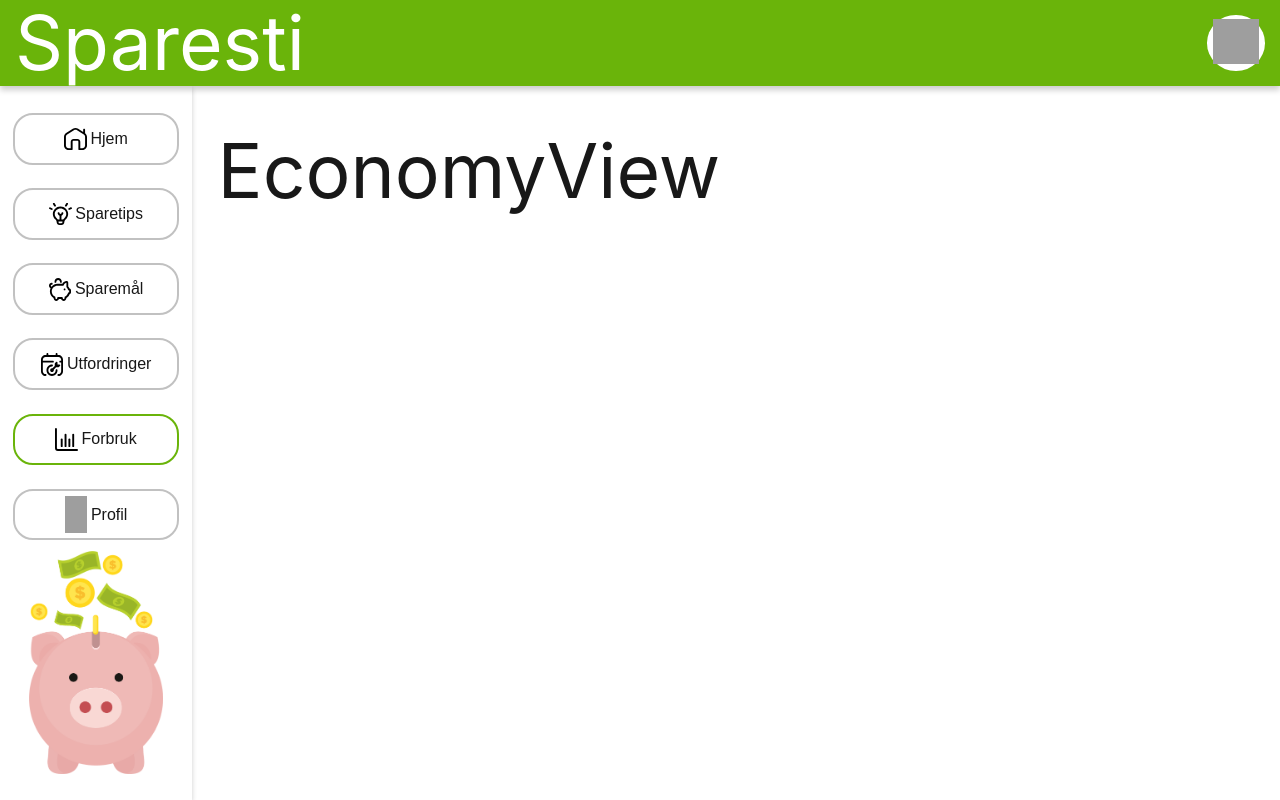
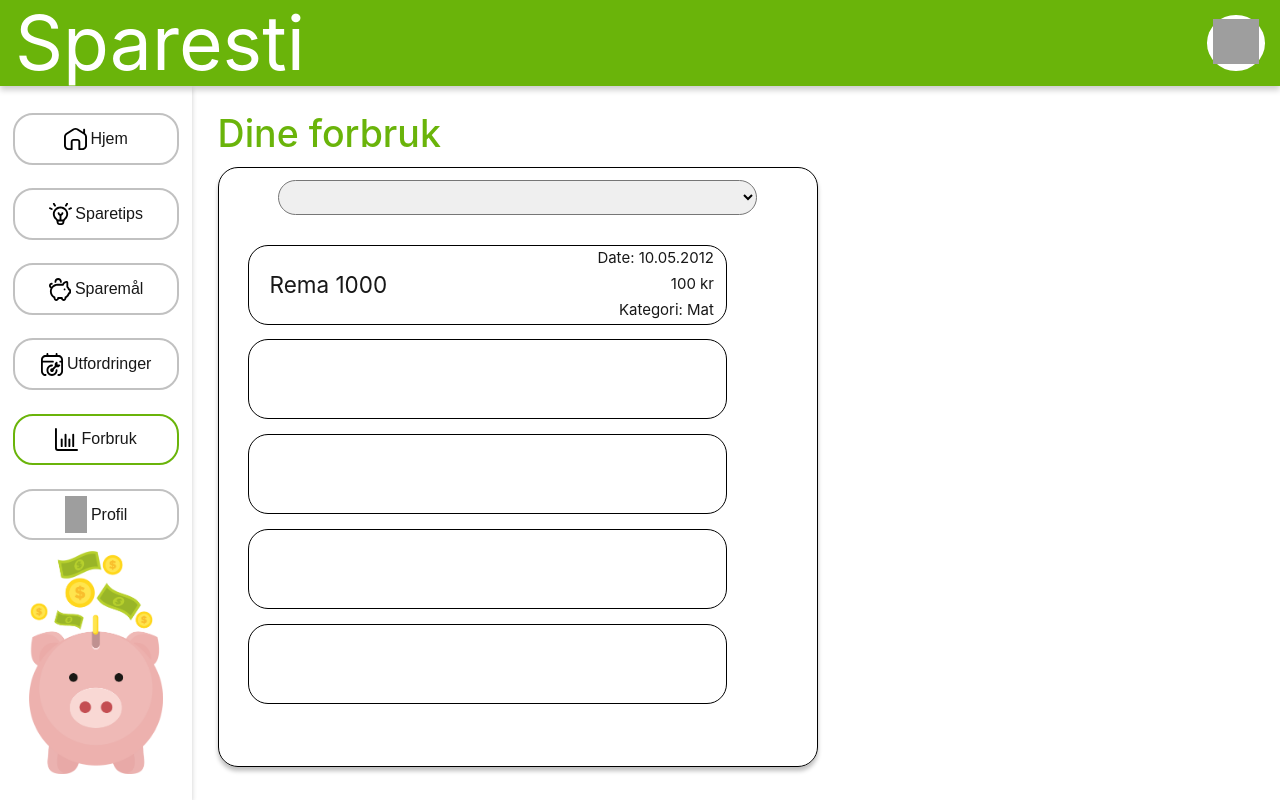
Before and after one commit to jensmjahle/Sparesti-frontend, a Vue app: page /homepage/economy in a window 1280 px wide. Built offline with nearby package versions, Linux system fonts and the light colour scheme; grey boxes are pictures that could not be loaded.

Commit message:
Created a dropdown component and a box

```diff
--- a/src/views/HomePage/EconomyView.vue
+++ b/src/views/HomePage/EconomyView.vue
@@ -1,11 +1,200 @@
 <script setup lang="ts">
+import { ref } from 'vue'
 
+const selectedOption = ref<string | null>(null)
+const dropdownOptions = [
+  'Option 1',
+  'Option 2',
+  'Option 3'
+]
+
+const handleSelectionChange = (value: string) => {
+  selectedOption.value = value
+}
 </script>
 
 <template>
-  <h1>EconomyView</h1>
+  <div class="economy-ui">
+
+  <h2>Dine forbruk</h2>
+  <div class="container">
+    <div class="box">
+      <div class="custom-dropdown-container">
+        <select class="custom-dropdown" v-model="selectedOption" @change="handleSelectionChange($event.target.value)">
+          <option disabled value="">Filtrer dine transaksjoner</option>
+          <option v-for="option in dropdownOptions" :key="option" :value="option">{{ option }}</option>
+        </select>
+      </div>
+      <div class="component-container">
+        <div class="component">
+          <div class="component-left">
+            <div class="component-title">
+              Rema 1000
+            </div>
+          </div>
+          <div class="component-right">
+            <div class="component-right-field">
+              <span> Date: 10.05.2012</span>
+            </div>
+            <div class="component-right-field">
+              <span>
+                100 kr
+              </span>
+            </div>
+            <div class="component-right-field">
+              <span>
+                Kategori: Mat
+              </span>
+            </div>
+
+
+          </div>
+        </div>
+        <div class="component">
+
+        </div>
+        <div class="component">
+
+        </div>
+        <div class="component">
+
+        </div>
+        <div class="component">
+
+        </div>
+      </div>
+
+    </div>
+  </div>
+  </div>
 </template>
+
+
+
 
 <style scoped>
 
+
+.economy-ui {
+  display: flex;
+  flex-direction: column;
+  width: 100%;
+  height: 100%;
+}
+
+h2 {
+  color: #6AB40A;
+  font-style: normal;
+  font-weight: 500;
+  line-height: normal;
+  padding-bottom: 1%;
+}
+
+.custom-dropdown-container {
+  display: flex;
+  flex-direction: column;
+  align-items: center;
+}
+
+.container {
+  display: flex;
+  height: 100vh;
+}
+.component-left{
+  width:50%;
+  height:100%;
+}
+.component-right {
+  display: flex;
+  flex-direction: column;
+  width: 50%;
+  height: 100%;
+}
+.component-container {
+  height: 100vh;
+  display: flex;
+  flex-direction: column;
+}
+
+.box {
+  border-radius: 20px;
+  border: 1px solid #000;
+  width:80%;
+  max-width: 600px; /* Limit maximum width */
+  min-height: 250px;
+  height: 75%;
+  box-shadow: 0 4px 4px 0 rgba(0, 0, 0, 0.25);
+}
+
+.component {
+  border-radius: 20px;
+  border: 1px solid #000;
+  /*box-shadow: 0 4px 4px 0 rgba(0, 0, 0, 0.25); */
+  width: 80%;
+  height: 10%;
+  margin-left: 5%;
+  margin-bottom: 2.5%;
+  display:flex;
+}
+
+.custom-dropdown {
+  width: 80%;
+  height: 7%;
+  padding: 8px;
+  margin-top: 2%;
+  margin-bottom: 5%;
+  border-radius: 20px;
+}
+
+.component-title {
+  height: 100%;
+  width: 100%;
+  display: flex;
+  align-items: center;
+  padding-left: 20px;
+  font-size:1.5em
+
+}
+
+.component-right-field {
+  display: flex;
+  height: 100%;
+  width: 95%;
+  justify-content: right;
+  font-size: 1em;
+}
+
+
+@media screen and (max-width: 600px) {
+  .box {
+    width: 100%;
+    margin: 10px; /* Adjust margin for smaller screens */
+  }
+
+  .container {
+    flex-direction: row; /* Change flex direction for smaller screens */
+  }
+
+  h2 {
+    font-size: 1.5em; /* Adjust font size for smaller screens */
+  }
+
+  .component-title {
+    font-size: 1.2em; /* Adjust font size for smaller screens */
+    height: 100%;
+    width: 100%;
+    display: flex;
+    align-items: center;
+    padding-left: 20px;
+  }
+
+  .component-right-field {
+    display: flex;
+    height: 100%;
+    width: 95%;
+    justify-content: right;
+    font-size: 0.8em; /* Adjust font size for smaller screens */
+  }
+}
+
 </style>
```
